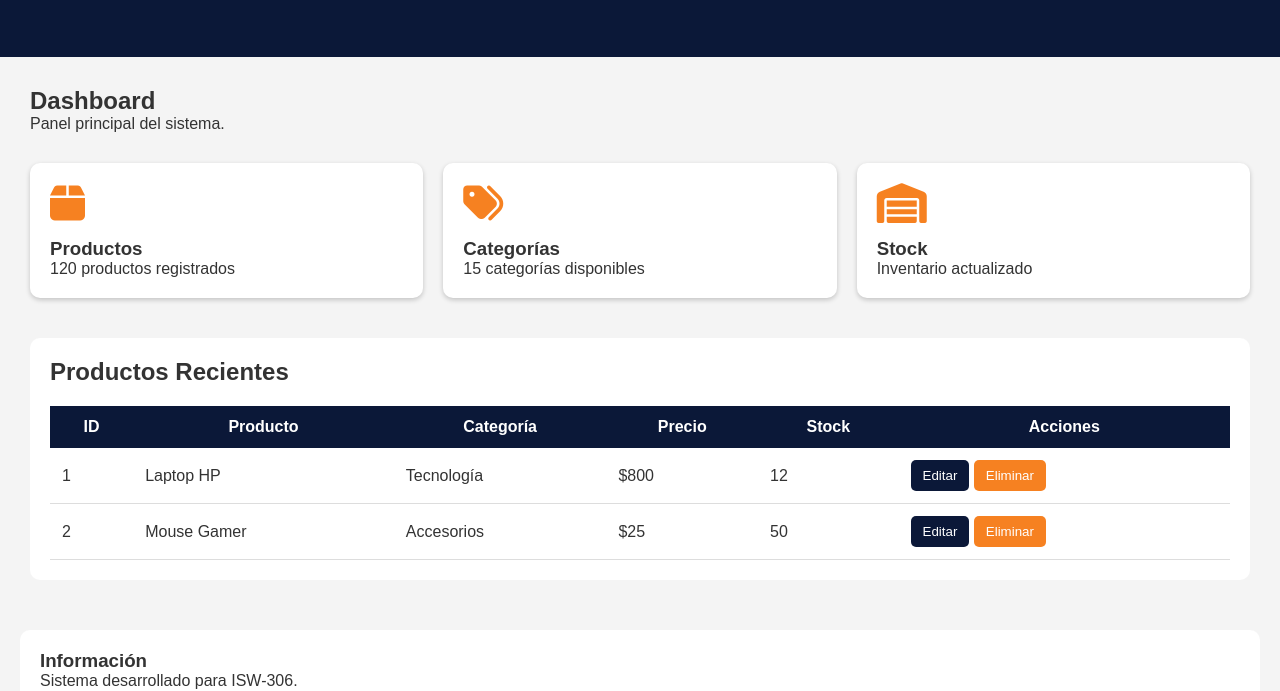
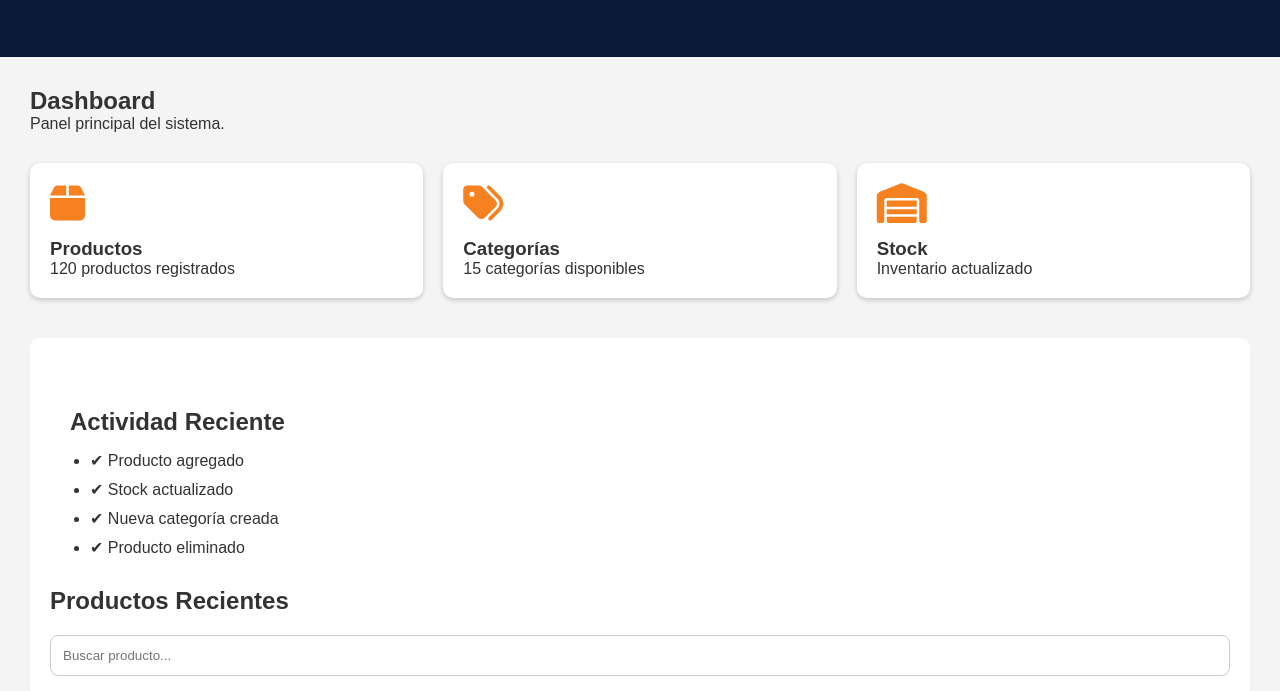
Before and after one commit to Junior-Sanchez15/ProyectoInventario, a plain HTML site: page index.html in a window 1280 px wide. Shown: the part 269-960 px from the top of the page. Drawn offline with Linux system fonts and the light colour scheme.

Commit message:
feat: buscador y actividad reciente

```diff
--- a/css/style.css
+++ b/css/style.css
@@ -219,3 +219,33 @@ table tr:hover{
 .btn-eliminar{
     background:#F68121;
 }
+/* BUSCADOR */
+
+.buscador{
+    margin-top:20px;
+}
+
+.buscador input{
+    width:100%;
+    padding:12px;
+    border:1px solid #ccc;
+    border-radius:8px;
+}
+
+/* ACTIVIDAD */
+
+.actividad{
+    background:white;
+    margin-top:30px;
+    padding:20px;
+    border-radius:10px;
+}
+
+.actividad ul{
+    margin-top:15px;
+    padding-left:20px;
+}
+
+.actividad li{
+    margin-bottom:10px;
+}
--- a/index.html
+++ b/index.html
@@ -65,8 +65,30 @@
         </section>
 
         <section class="tabla-productos">
+            <section class="actividad">
+
+    <h2>Actividad Reciente</h2>
+
+    <ul>
+
+        <li>✔ Producto agregado</li>
+        <li>✔ Stock actualizado</li>
+        <li>✔ Nueva categoría creada</li>
+        <li>✔ Producto eliminado</li>
+
+    </ul>
+
+    </section>
+
 
     <h2>Productos Recientes</h2>
+    <div class="buscador">
+
+    <input type="search"
+    placeholder="Buscar producto...">
+
+    </div>
+
 
     <table>
 
```
